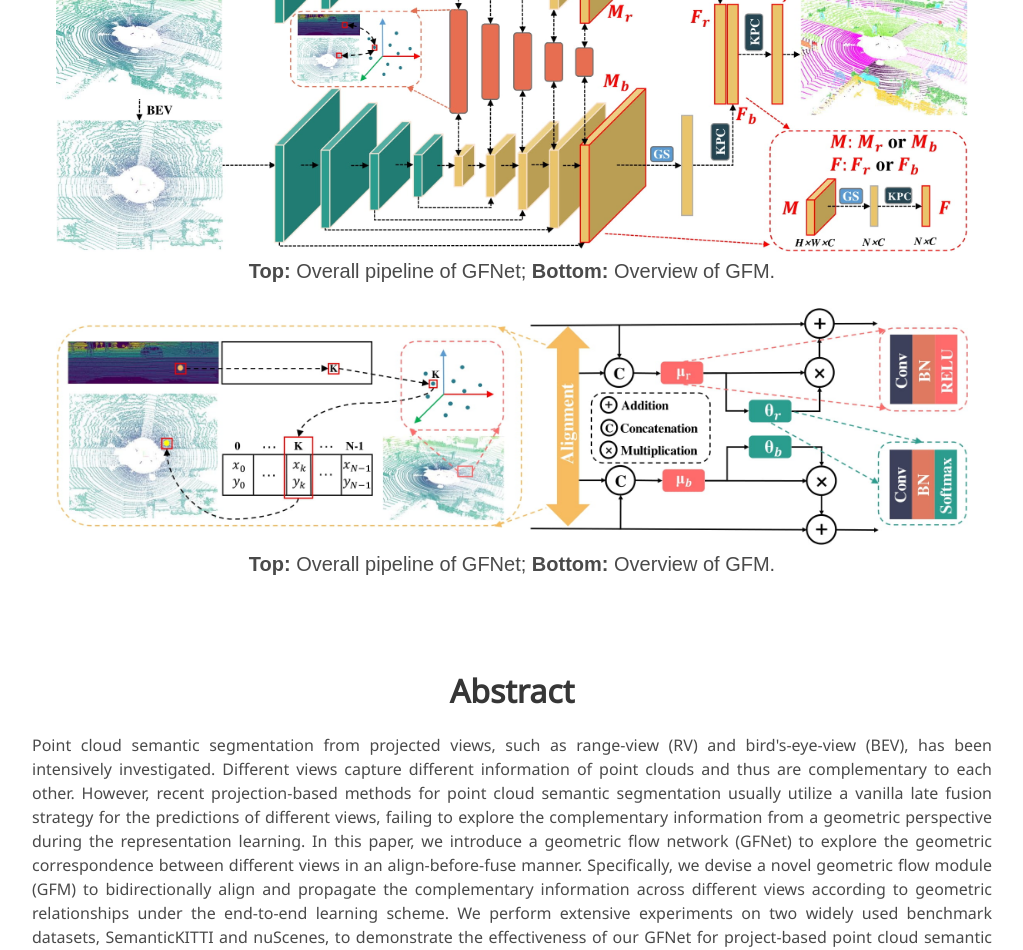
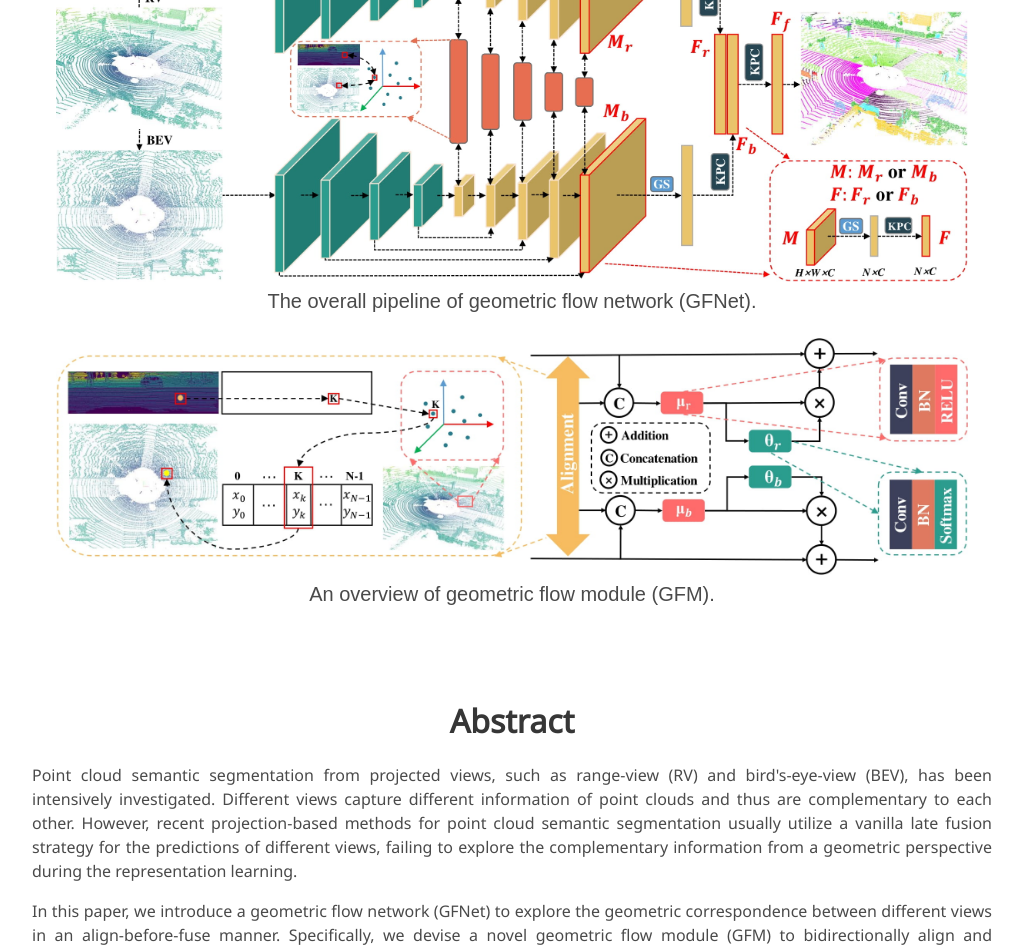
Before and after one commit to haibo-qiu/haibo-qiu.github.io, a Jekyll site: the page projects/gfnet/index.html, which Jekyll copies as it is, in a window 1280 px wide and 1400 px high, scrolled down 550 px. Shown: the top 950 px of the window, without its empty margins (128-1151 px from the left). Built offline with Jekyll 4.4.1, drawn with Linux system fonts in a browser that asks for light colours; some web fonts are replaced; comment, search, counter and statistics services are not loaded; a style sheet for code colours, icons or effects is not loaded; some of the changed text lies outside the part shown.

Commit message:
finished gfnet project page

```diff
--- a/projects/gfnet/index.html
+++ b/projects/gfnet/index.html
@@ -85,9 +85,8 @@
           </div>
 
           <div class="is-size-5 publication-authors">
-            <span class="author-block">University of Sydney,</span>
+            <span class="author-block">University of Sydney</span>
           </div>
-
           <div class="column has-text-centered">
             <div class="publication-links">
               <!-- PDF Link. -->
@@ -120,10 +119,13 @@
                   </a>
               </span>
             </div>
+          <!-- <br> -->
+          <div class="is-size-5 publication-authors">
+            <span class="author-block">Transactions on Machine Learning Research, 2022</span>
+          </div>
 
           </div>
-        </div>
-      </div>
+        </div> </div>
     </div>
   </div>
 </section>
@@ -138,12 +140,12 @@
       <img src="./static/images/Pipeline.jpg"
            alt="Pipeline"/>
       <h2 class="subtitle has-text-centered">
-        <b>Top:</b> Overall pipeline of GFNet; <b>Bottom:</b> Overview of GFM.
+        The overall pipeline of geometric flow network (GFNet).
       </h2>
       <img src="./static/images/GFM.jpg"
            alt="GFM"/>
       <h2 class="subtitle has-text-centered">
-        <b>Top:</b> Overall pipeline of GFNet; <b>Bottom:</b> Overview of GFM.
+        An overview of geometric flow module (GFM).
       </h2>
     </div>
   </div>
@@ -215,7 +217,10 @@
         <h2 class="title is-3">Abstract</h2>
         <div class="content has-text-justified">
           <p>
-	  Point cloud semantic segmentation from projected views, such as range-view (RV) and bird's-eye-view (BEV), has been intensively investigated. Different views capture different information of point clouds and thus are complementary to each other. However, recent projection-based methods for point cloud semantic segmentation usually utilize a vanilla late fusion strategy for the predictions of different views, failing to explore the complementary information from a geometric perspective during the representation learning. In this paper, we introduce a geometric flow network (GFNet) to explore the geometric correspondence between different views in an align-before-fuse manner. Specifically, we devise a novel geometric flow module (GFM) to bidirectionally align and propagate the complementary information across different views according to geometric relationships under the end-to-end learning scheme. We perform extensive experiments on two widely used benchmark datasets, SemanticKITTI and nuScenes, to demonstrate the effectiveness of our GFNet for project-based point cloud semantic segmentation. Concretely, GFNet not only significantly boosts the performance of each individual view but also achieves state-of-the-art results over all existing projection-based models.
+	  Point cloud semantic segmentation from projected views, such as range-view (RV) and bird's-eye-view (BEV), has been intensively investigated. Different views capture different information of point clouds and thus are complementary to each other. However, recent projection-based methods for point cloud semantic segmentation usually utilize a vanilla late fusion strategy for the predictions of different views, failing to explore the complementary information from a geometric perspective during the representation learning.
+          </p>
+          <p>
+In this paper, we introduce a geometric flow network (GFNet) to explore the geometric correspondence between different views in an align-before-fuse manner. Specifically, we devise a novel geometric flow module (GFM) to bidirectionally align and propagate the complementary information across different views according to geometric relationships under the end-to-end learning scheme. We perform extensive experiments on two widely used benchmark datasets, SemanticKITTI and nuScenes, to demonstrate the effectiveness of our GFNet for project-based point cloud semantic segmentation. Concretely, GFNet not only significantly boosts the performance of each individual view but also achieves state-of-the-art results over all existing projection-based models.
           </p>
         </div>
       </div>
@@ -223,14 +228,14 @@
     <!--/ Abstract. -->
 
     <!-- Paper video. -->
-    <div class="columns is-centered has-text-centered">
-      <div class="column is-12">
-        <h2 class="title is-3">Video</h2>
-        <div class="publication-video">
-	  <iframe width="560" height="315" src="https://www.youtube.com/embed/a1bk0OvxmNI" title="YouTube video player" frameborder="0" allow="accelerometer; autoplay; clipboard-write; encrypted-media; gyroscope; picture-in-picture" allowfullscreen></iframe>
-        </div>
-      </div>
-    </div>
+   <!--  <div class="columns is-centered has-text-centered"> -->
+   <!--    <div class="column is-12"> -->
+   <!--      <h2 class="title is-3">Video</h2> -->
+   <!--      <div class="publication-video"> -->
+	  <!-- <iframe width="560" height="315" src="https://www.youtube.com/embed/a1bk0OvxmNI" title="YouTube video player" frameborder="0" allow="accelerometer; autoplay; clipboard-write; encrypted-media; gyroscope; picture-in-picture" allowfullscreen></iframe> -->
+   <!--      </div> -->
+   <!--    </div> -->
+   <!--  </div> -->
     <!--/ Paper video. -->
   </div>
 </section>
@@ -239,135 +244,82 @@
 <section class="section">
   <div class="container is-max-desktop">
 
-    <div class="columns is-centered">
-
+    <!-- <div class="columns is-centered"> -->
+    <!---->
       <!-- Visual Effects. -->
-      <div class="column">
-        <div class="content">
-          <h2 class="title is-3">Visual Effects</h2>
-          <p>
-            Using <i>nerfies</i> you can create fun visual effects. This Dolly zoom effect
-            would be impossible without nerfies since it would require going through a wall.
-          </p>
-          <video id="dollyzoom" autoplay controls muted loop playsinline height="100%">
-            <source src="https://homes.cs.washington.edu/~kpar/nerfies/videos/dollyzoom-stacked.mp4"
-                    type="video/mp4">
-          </video>
-        </div>
-      </div>
+    <!--   <div class="column"> -->
+    <!--     <div class="content"> -->
+    <!--       <h2 class="title is-3">Visual Effects</h2> -->
+    <!--       <p> -->
+    <!--         Using <i>nerfies</i> you can create fun visual effects. This Dolly zoom effect -->
+    <!--         would be impossible without nerfies since it would require going through a wall. -->
+    <!--       </p> -->
+    <!--       <video id="dollyzoom" autoplay controls muted loop playsinline height="100%"> -->
+    <!--         <source src="https://homes.cs.washington.edu/~kpar/nerfies/videos/dollyzoom-stacked.mp4" -->
+    <!--                 type="video/mp4"> -->
+    <!--       </video> -->
+    <!--     </div> -->
+    <!--   </div> -->
       <!--/ Visual Effects. -->
-
+    <!---->
       <!-- Matting. -->
-      <div class="column">
-        <h2 class="title is-3">Matting</h2>
-        <div class="columns is-centered">
-          <div class="column content">
-            <p>
-              As a byproduct of our method, we can also solve the matting problem by ignoring
-              samples that fall outside of a bounding box during rendering.
-            </p>
-            <video id="matting-video" controls playsinline height="100%">
-              <source src="https://homes.cs.washington.edu/~kpar/nerfies/videos/matting.mp4"
-                      type="video/mp4">
-            </video>
-          </div>
-
-        </div>
-      </div>
-    </div>
+    <!--   <div class="column"> -->
+    <!--     <h2 class="title is-3">Matting</h2> -->
+    <!--     <div class="columns is-centered"> -->
+    <!--       <div class="column content"> -->
+    <!--         <p> -->
+    <!--           As a byproduct of our method, we can also solve the matting problem by ignoring -->
+    <!--           samples that fall outside of a bounding box during rendering. -->
+    <!--         </p> -->
+    <!--         <video id="matting-video" controls playsinline height="100%"> -->
+    <!--           <source src="https://homes.cs.washington.edu/~kpar/nerfies/videos/matting.mp4" -->
+    <!--                   type="video/mp4"> -->
+    <!--         </video> -->
+    <!--       </div> -->
+    <!---->
+    <!--     </div> -->
+    <!--   </div> -->
+    <!-- </div> -->
     <!--/ Matting. -->
 
     <!-- Animation. -->
-    <div class="columns is-centered">
+    <div class="columns is-centered has-text-centered">
       <div class="column is-full-width">
-        <h2 class="title is-3">Animation</h2>
-
-        <!-- Interpolating. -->
-        <h3 class="title is-4">Interpolating states</h3>
+        <h2 class="title is-3">Visualizations</h2>
         <div class="content has-text-justified">
           <p>
-            We can also animate the scene by interpolating the deformation latent codes of two input
-            frames. Use the slider here to linearly interpolate between the left frame and the right
-            frame.
+            Here we provide some visualizations. First, we show a gif of the driving scene with RV maps; then the information flowing between RV and BEV leads to mutual help; finally the comparisons between predictions and gt are given.
           </p>
         </div>
-        <div class="columns is-vcentered interpolation-panel">
-          <div class="column is-3 has-text-centered">
-            <img src="https://homes.cs.washington.edu/~kpar/nerfies/images/interpolate_start.jpg"
-                 class="interpolation-image"
-                 alt="Interpolate start reference image."/>
-            <p>Start Frame</p>
-          </div>
-          <div class="column interpolation-video-column">
-            <div id="interpolation-image-wrapper">
-              Loading...
-            </div>
-            <input class="slider is-fullwidth is-large is-info"
-                   id="interpolation-slider"
-                   step="1" min="0" max="100" value="0" type="range">
-          </div>
-          <div class="column is-3 has-text-centered">
-            <img src="https://homes.cs.washington.edu/~kpar/nerfies/images/interpolate_end.jpg"
-                 class="interpolation-image"
-                 alt="Interpolation end reference image."/>
-            <p class="is-bold">End Frame</p>
-          </div>
-        </div>
-        <br/>
-        <!--/ Interpolating. -->
-
-        <!-- Re-rendering. -->
-        <h3 class="title is-4">Re-rendering the input video</h3>
-        <div class="content has-text-justified">
-          <p>
-            Using <span class="dnerf">Nerfies</span>, you can re-render a video from a novel
-            viewpoint such as a stabilized camera by playing back the training deformations.
-          </p>
-        </div>
-        <div class="content has-text-centered">
-          <video id="replay-video"
-                 controls
-                 muted
-                 preload
-                 playsinline
-                 width="75%">
-            <source src="https://homes.cs.washington.edu/~kpar/nerfies/videos/replay.mp4"
-                    type="video/mp4">
-          </video>
-        </div>
-        <!--/ Re-rendering. -->
-
+        <!-- Interpolating. -->
+        <h3 class="title is-5">GIF of a driving scene with RV maps</h3>
+        <img src="./static/images/vis.gif"
+             alt="Gif" width="90%"/>
+        <br>
+        <br>
+        <br>
+        <h3 class="title is-5">RV and BEV help each other</h3>
+        <img src="./static/images/vis_compare.jpg"
+             alt="Pipeline" width="90%"/>
+        <p class="has-text-centered">
+          BEV helps to handle the distant occluded points caused by RV projection.
+        </p>
+        <br>
+        <img src="./static/images/vis_help.jpg"
+             alt="Pipeline" width="90%"/>
+        <p class="has-text-centered">
+          The view with the cyan contour helps the red one.
+        </p>
+        <br>
+        <br>
+        <h3 class="title is-5">Pred and GT</h3>
+        <img src="./static/images/supp_vis.jpg"
+             alt="Pipeline" width="90%"/>
       </div>
     </div>
     <!--/ Animation. -->
 
 
-    <!-- Concurrent Work. -->
-    <div class="columns is-centered">
-      <div class="column is-full-width">
-        <h2 class="title is-3">Related Links</h2>
-
-        <div class="content has-text-justified">
-          <p>
-            There's a lot of excellent work that was introduced around the same time as ours.
-          </p>
-          <p>
-            <a href="https://arxiv.org/abs/2104.09125">Progressive Encoding for Neural Optimization</a> introduces an idea similar to our windowed position encoding for coarse-to-fine optimization.
-          </p>
-          <p>
-            <a href="https://www.albertpumarola.com/research/D-NeRF/index.html">D-NeRF</a> and <a href="https://gvv.mpi-inf.mpg.de/projects/nonrigid_nerf/">NR-NeRF</a>
-            both use deformation fields to model non-rigid scenes.
-          </p>
-          <p>
-            Some works model videos with a NeRF by directly modulating the density, such as <a href="https://video-nerf.github.io/">Video-NeRF</a>, <a href="https://www.cs.cornell.edu/~zl548/NSFF/">NSFF</a>, and <a href="https://neural-3d-video.github.io/">DyNeRF</a>
-          </p>
-          <p>
-            There are probably many more by the time you are reading this. Check out <a href="https://dellaert.github.io/NeRF/">Frank Dellart's survey on recent NeRF papers</a>, and <a href="https://github.com/yenchenlin/awesome-NeRF">Yen-Chen Lin's curated list of NeRF papers</a>.
-          </p>
-        </div>
-      </div>
-    </div>
-    <!--/ Concurrent Work. -->
 
   </div>
 </section>
@@ -376,11 +328,12 @@
 <section class="section" id="BibTeX">
   <div class="container is-max-desktop content">
     <h2 class="title">BibTeX</h2>
-    <pre><code>@article{park2021nerfies,
-  author    = {Park, Keunhong and Sinha, Utkarsh and Barron, Jonathan T. and Bouaziz, Sofien and Goldman, Dan B and Seitz, Steven M. and Martin-Brualla, Ricardo},
-  title     = {Nerfies: Deformable Neural Radiance Fields},
-  journal   = {ICCV},
-  year      = {2021},
+    <pre><code>@article{qiu2022gfnet,
+  title={{GFN}et: Geometric Flow Network for 3D Point Cloud Semantic Segmentation},
+  author={Haibo Qiu and Baosheng Yu and Dacheng Tao},
+  journal={Transactions on Machine Learning Research},
+  year={2022},
+  url={https://openreview.net/forum?id=LSAAlS7Yts},
 }</code></pre>
   </div>
 </section>
```
Also changed, not shown: other parts of projects/gfnet/index.html (+1 -1 lines).
